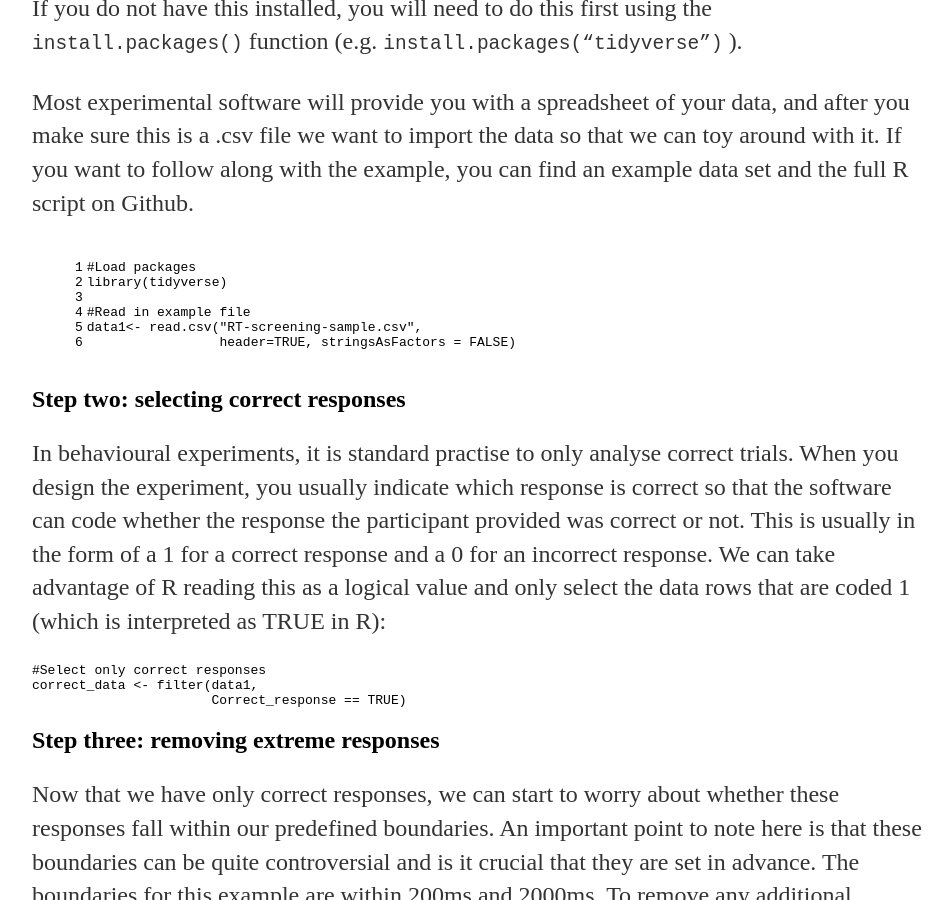
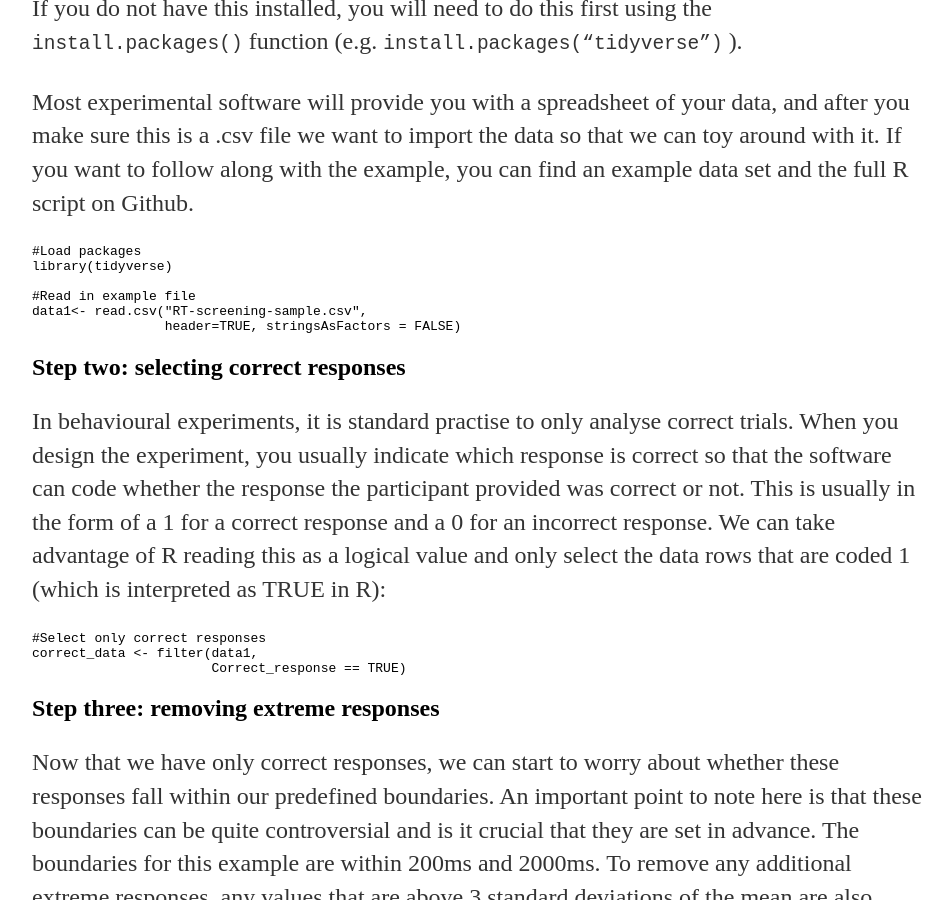
Before and after one commit to JamesEBartlett/JamesEBartlett.github.io, a Jekyll site: the page built from _posts/2016-11-22-tidying-analysing-response-data.md, in a window 1280 px wide and 900 px high, scrolled down 1382 px. Shown: the whole window, without its empty margins (160-1112 px from the left). Built offline with Jekyll 4.4.1, drawn with Linux system fonts in a browser that asks for light colours.

Commit message:
Update 2016-11-22-tidying-analysing-response-data.md

````diff
--- a/_posts/2016-11-22-tidying-analysing-response-data.md
+++ b/_posts/2016-11-22-tidying-analysing-response-data.md
@@ -15,18 +15,19 @@ For the script to work later on, we need to install some packages. I am a big fa
 
 Most experimental software will provide you with a spreadsheet of your data, and after you make sure this is a .csv file we want to import the data so that we can toy around with it. If you want to follow along with the example, you can find an example data set and the full R script on Github.
 
-{% highlight R linenos=table %}
+```R
 #Load packages
 library(tidyverse)
 
 #Read in example file
 data1<- read.csv("RT-screening-sample.csv",
                  header=TRUE, stringsAsFactors = FALSE)
-{% endhighlight %}
+```
 
 ## Step two: selecting correct responses
 
 In behavioural experiments, it is standard practise to only analyse correct trials. When you design the experiment, you usually indicate which response is correct so that the software can code whether the response the participant provided was correct or not. This is usually in the form of a 1 for a correct response and a 0 for an incorrect response. We can take advantage of R reading this as a logical value and only select the data rows that are coded 1 (which is interpreted as TRUE in R):
+
 ```R
 #Select only correct responses
 correct_data <- filter(data1,
````
